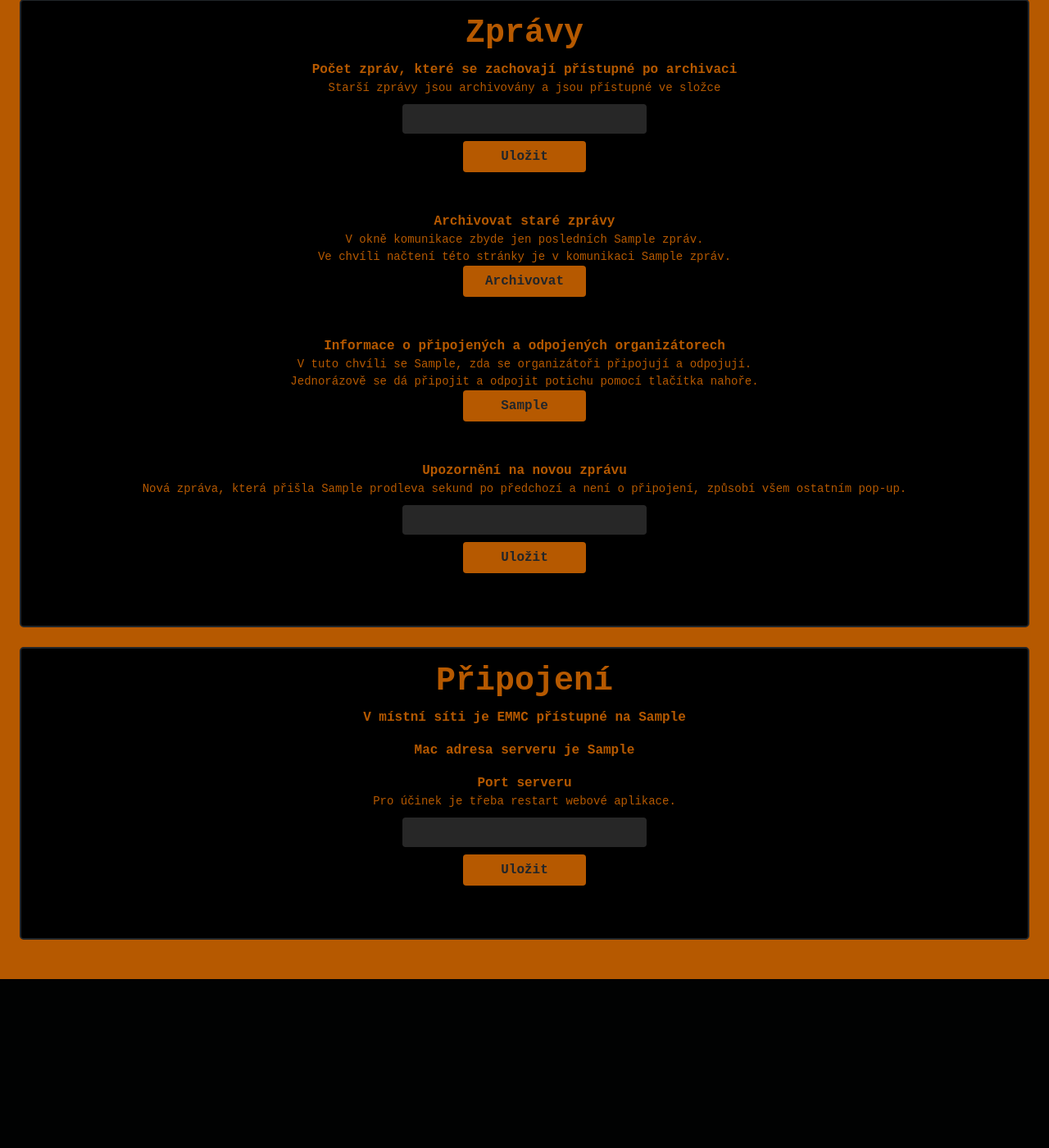
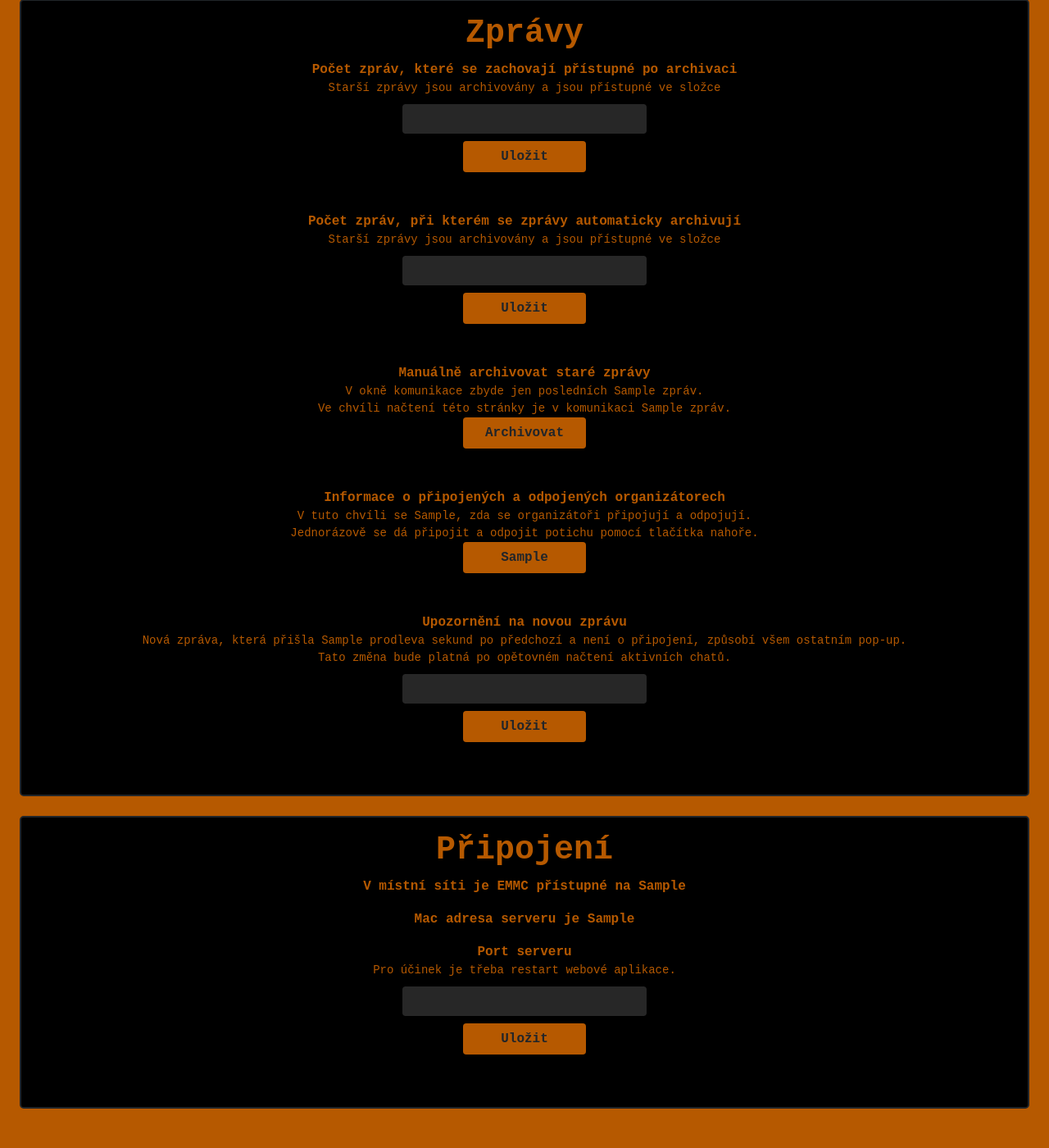
Before and after one commit to expedicemars/simuchat-flask, a Flask app: template application/templates/admin.html in a window 1280 px wide. Shown: the part 1064-2464 px from the top of the page at 82% size. Before the commit the page ends 2258 px from the top, so only its background shows below. Run offline with Flask 3, Linux system fonts and the light colour scheme; the template is opened without the code that fills it: most values are stand-ins (such as "Sample title", 1, 10 or a date in 2020); some libraries are stand-ins or nearby versions.

Commit message:
automatické archivování

```diff
--- a/application/static/chat.js
+++ b/application/static/chat.js
@@ -29,7 +29,6 @@
 });
 
 socketio.on("message", (data) => {
-    console.log(data)
     createMessage(data.name, data.text, data.time, data.type)
     if (data.type == "connection") {
     } else {
@@ -55,6 +54,7 @@
 
 // TODO tohle spis nefunguje
 socketio.on("archivovani", (data) => {
+    console.log("probehl archivovani")
     while (messages_div.firstChild && data["pocet"] < messages_div.children.length) {
         messages_div.removeChild(messages_div.firstChild);
     }
--- a/application/templates/admin.html
+++ b/application/templates/admin.html
@@ -22,11 +22,11 @@
 
         <label class="custom-label">Nastavit datum a čas začátku simulace</label>
         <small>Zprávy zobrazují čas odeslání relativně k tomuto času</small>
-        <input id="pocet_zprav" type="number" name="rok" placeholder="rok" value="{{datetime_zacatku.year}}" class="form-control admin-input my-2">
-        <input id="pocet_zprav" type="number" name="mesic" placeholder="měsíc" value="{{datetime_zacatku.month}}" class="form-control admin-input my-2">
-        <input id="pocet_zprav" type="number" name="den" placeholder="den" value="{{datetime_zacatku.day}}" class="form-control admin-input my-2">
-        <input id="pocet_zprav" type="number" name="hodina" placeholder="hodina" value="{{datetime_zacatku.hour}}" class="form-control admin-input my-2">
-        <input id="pocet_zprav" type="number" name="minuta" placeholder="minuta" value="{{datetime_zacatku.minute}}" class="form-control admin-input my-2">
+        <input type="number" name="rok" placeholder="rok" value="{{datetime_zacatku.year}}" class="form-control admin-input my-2">
+        <input type="number" name="mesic" placeholder="měsíc" value="{{datetime_zacatku.month}}" class="form-control admin-input my-2">
+        <input type="number" name="den" placeholder="den" value="{{datetime_zacatku.day}}" class="form-control admin-input my-2">
+        <input type="number" name="hodina" placeholder="hodina" value="{{datetime_zacatku.hour}}" class="form-control admin-input my-2">
+        <input type="number" name="minuta" placeholder="minuta" value="{{datetime_zacatku.minute}}" class="form-control admin-input my-2">
         <button type="submit" name="datum_btn" value="whatever" class="btn custom-button">Uložit</button>
     </form>
 </section>
@@ -34,13 +34,18 @@
 <section class="border rounded-3 border-dark border-2 main-admin p-3 text-center my-4">
     <h1>Zprávy</h1>
     <form method="post" class="form">
-        <label for="pocet_zprav" class="custom-label">Počet zpráv, které se zachovají přístupné po archivaci</label>
+        <label for="pocet_zprav_manual" class="custom-label">Počet zpráv, které se zachovají přístupné po archivaci</label>
         <small>Starší zprávy jsou archivovány a jsou přístupné ve složce</small>
-        <input id="pocet_zprav" type="number" name="pocet_zprav" class="form-control admin-input my-2" value="{{pocet_zprav}}">
-        <button type="submit" name="pocet_zprav_btn" value="whatever" class="btn custom-button mb-5">Uložit</button>
+        <input id="pocet_zprav_manual" type="number" name="pocet_zprav_manual" class="form-control admin-input my-2" value="{{pocet_zprav_manual}}">
+        <button type="submit" name="pocet_zprav_manual_btn" value="whatever" class="btn custom-button mb-5">Uložit</button>
 
-        <label for="archivovat" class="custom-label">Archivovat staré zprávy</label>
-        <small>V okně komunikace zbyde jen posledních {{pocet_zprav}} zpráv.</small>
+        <label for="pocet_zprav_auto" class="custom-label">Počet zpráv, při kterém se zprávy automaticky archivují</label>
+        <small>Starší zprávy jsou archivovány a jsou přístupné ve složce</small>
+        <input id="pocet_zprav_auto" type="number" name="pocet_zprav_auto" class="form-control admin-input my-2" value="{{pocet_zprav_auto}}">
+        <button type="submit" name="pocet_zprav_auto_btn" value="whatever" class="btn custom-button mb-5">Uložit</button>
+
+        <label for="archivovat" class="custom-label">Manuálně archivovat staré zprávy</label>
+        <small>V okně komunikace zbyde jen posledních {{pocet_zprav_manual}} zpráv.</small>
         <small>Ve chvíli načtení této stránky je v komunikaci {{aktualni_pocet_zprav}} zpráv.</small>
         <button type="submit" name="archivovat" value="whatever" class="btn custom-button mb-5">Archivovat</button>
 
@@ -51,6 +56,7 @@
 
         <label for="archivovat" class="custom-label">Upozornění na novou zprávu</label>
         <small>Nová zpráva, která přišla {{prodleva}} sekund po předchozí a není o připojení, způsobí všem ostatním pop-up.</small>
+        <small>Tato změna bude platná po opětovném načtení aktivních chatů.</small>
         <input type="number" name="prodleva" class="form-control admin-input my-2" value="{{prodleva}}">
         <button type="submit" name="prodleva_btn" value="whatever" class="btn custom-button mb-5">Uložit</button>
 
--- a/settings.json
+++ b/settings.json
@@ -4,9 +4,10 @@
         "test\r",
         "a"
     ],
-    "pocet_zprav": 50,
+    "pocet_zprav_manual": 50,
+    "pocet_zprav_auto": 200,
     "datetime_zacatku": "2024-11-10T20:00:00",
     "zobrazaovani_pripojeni_adminu": true,
     "port": 8000,
-    "prodleva": 10
+    "prodleva": 120
 }
```
Also changed, not shown: application/__init__.py (+10 -5 lines), application/message.py (+7 -3 lines), application/settings_handling.py (+13 -4 lines), application/templates/chat.html (+5 -3 lines), readme.md.
